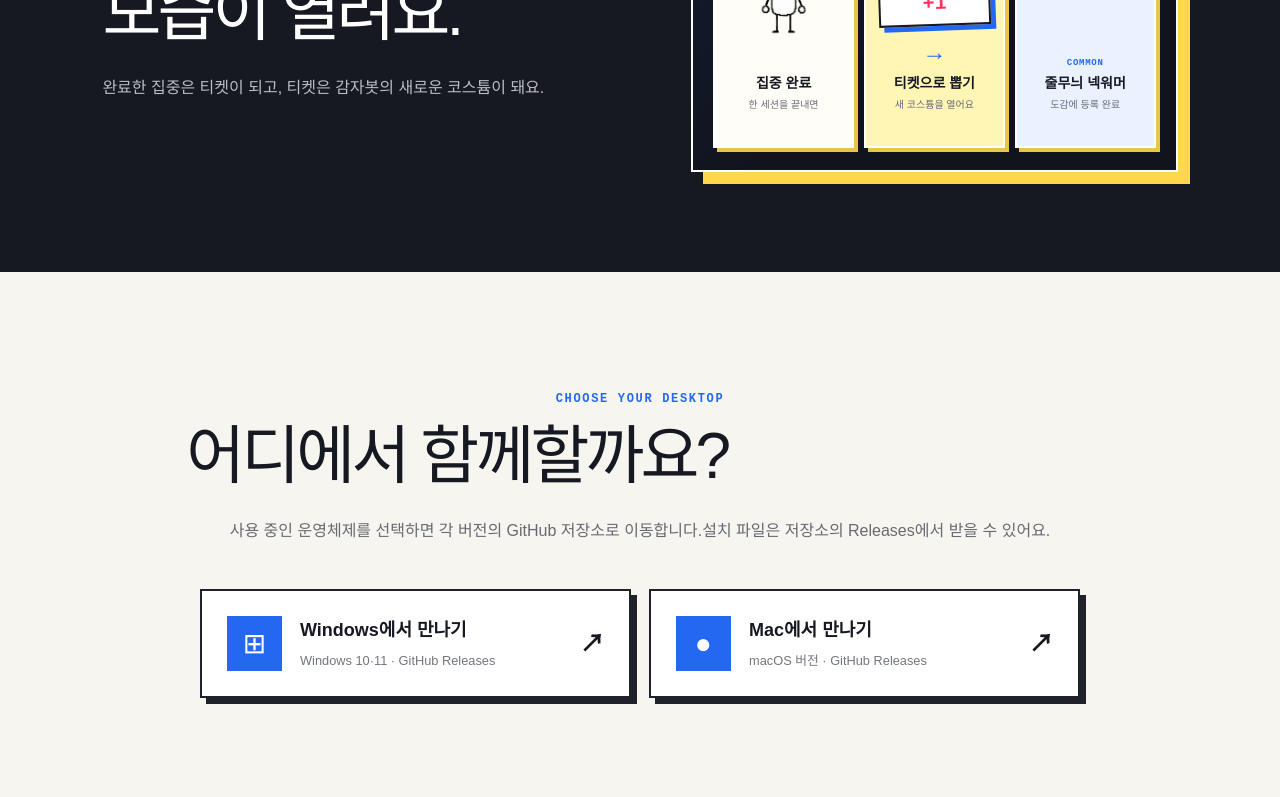
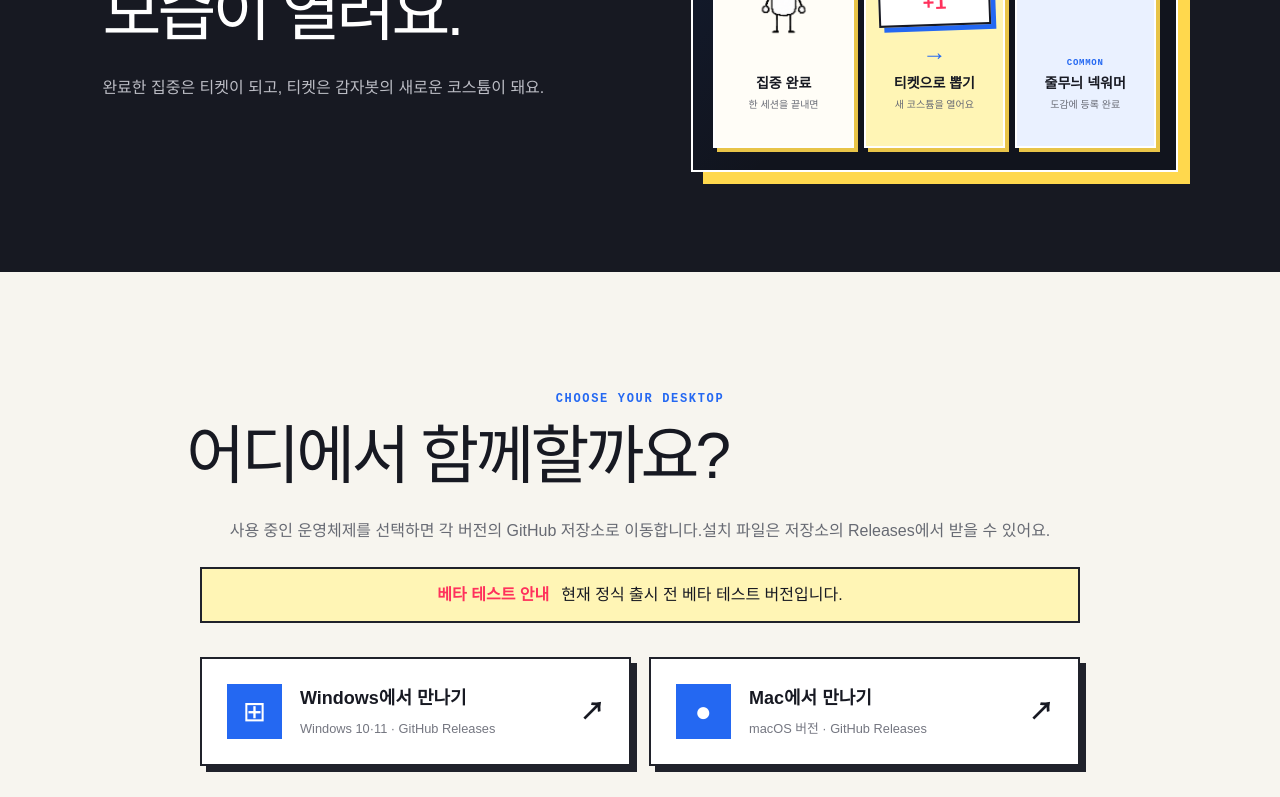
Before and after one commit to guswl03/Desktop-Migam, a Next.js app in the folder site/: page /Desktop-Migam/ in a window 1280 px wide. Shown: the part 2000-2797 px from the top of the page. Built offline with nearby package versions, Linux system fonts and the light colour scheme.

Commit message:
feat: label website as beta test

```diff
--- a/site/app/globals.css
+++ b/site/app/globals.css
@@ -37,3 +37,8 @@ footer { display:flex; align-items:center; gap:28px; padding:35px clamp(24px,6vw
 @media (max-width:850px) { .site-header nav a:not(:last-child) { display:none; }.hero { grid-template-columns:1fr; padding-top:55px; }.hero-stage { min-height:430px; }.feature-grid,.platform-grid,.collection-band { grid-template-columns:1fr; }.section-heading { display:block; }.feature-visual { height:190px; }.collection-scene { min-height:330px; }.collection-band { gap:55px; } }
 @media (max-width:520px) { .site-header { height:68px; }.hero { min-height:auto; padding-bottom:65px; }.hero-stage { min-height:350px; box-shadow:8px 8px 0 var(--ink); }.window-card { transform:scale(.82); }.window-card-left { left:0; }.window-card-right { right:-10px; }.speech-bubble { top:46%; white-space:nowrap; font-size:13px; }.pet-walker { width:120px; bottom:42px; }.desktop-line { bottom:42px; }.section-shell,.collection-band { padding:80px 22px; }.feature-grid { gap:16px; }footer { align-items:flex-start; flex-direction:column; }footer>a:last-child { margin-left:0; } }
 @media (prefers-reduced-motion:reduce) { html { scroll-behavior:auto; }.pet-walker,.pet-frame { animation:none !important; }.pet-b { display:none; }.primary-button,.platform-card { transition:none; } }
+.beta-badge { padding:7px 11px; color:var(--ink); background:var(--yellow); border:2px solid var(--line); font:900 11px/1 monospace; letter-spacing:.08em; box-shadow:3px 3px 0 var(--line); }
+.beta-notice { max-width:880px; margin:-22px auto 34px; padding:14px 18px; display:flex; align-items:center; justify-content:center; gap:12px; color:var(--ink); background:#fff5b5; border:2px solid var(--line); }
+.beta-notice strong { color:#ff315c; }
+.beta-notice span { line-height:1.5; }
+@media (max-width:520px) { .beta-badge { padding:6px 8px; font-size:9px; } .beta-notice { align-items:flex-start; flex-direction:column; text-align:left; gap:5px; } }
--- a/site/app/page.tsx
+++ b/site/app/page.tsx
@@ -44,6 +44,7 @@ export default function Home() {
     <main>
       <header className="site-header">
         <a className="brand" href="#top" aria-label="Desktop Migam 홈"><span className="brand-mark">M</span><span>Desktop Migam</span></a>
+<span className="beta-badge">BETA TEST</span>
         <nav aria-label="주요 메뉴"><a href="#features">기능</a><a href="#download">다운로드</a><a href="https://github.com/guswl03/Desktop-Migam" target="_blank" rel="noopener noreferrer">GitHub</a></nav>
       </header>
 
@@ -108,6 +109,7 @@ export default function Home() {
 
       <section className="download section-shell" id="download">
         <p className="eyebrow">CHOOSE YOUR DESKTOP</p><h2>어디에서 함께할까요?</h2><p className="download-intro">사용 중인 운영체제를 선택하면 각 버전의 GitHub 저장소로 이동합니다.<br />설치 파일은 저장소의 Releases에서 받을 수 있어요.</p>
+<p className="beta-notice"><strong>베타 테스트 안내</strong><span>현재 정식 출시 전 베타 테스트 버전입니다.</span></p>
         <div className="platform-grid">{platforms.map((platform) => <a className="platform-card" href={platform.href} target="_blank" rel="noopener noreferrer" key={platform.name}><span className="platform-icon" aria-hidden="true">{platform.name === "Windows" ? "⊞" : "●"}</span><span><strong>{platform.label}</strong><small>{platform.note} · GitHub Releases</small></span><b aria-hidden="true">↗</b></a>)}</div>
       </section>
 
```
Also changed, not shown: 1 other file (tests, documents, lock files or other folders).
